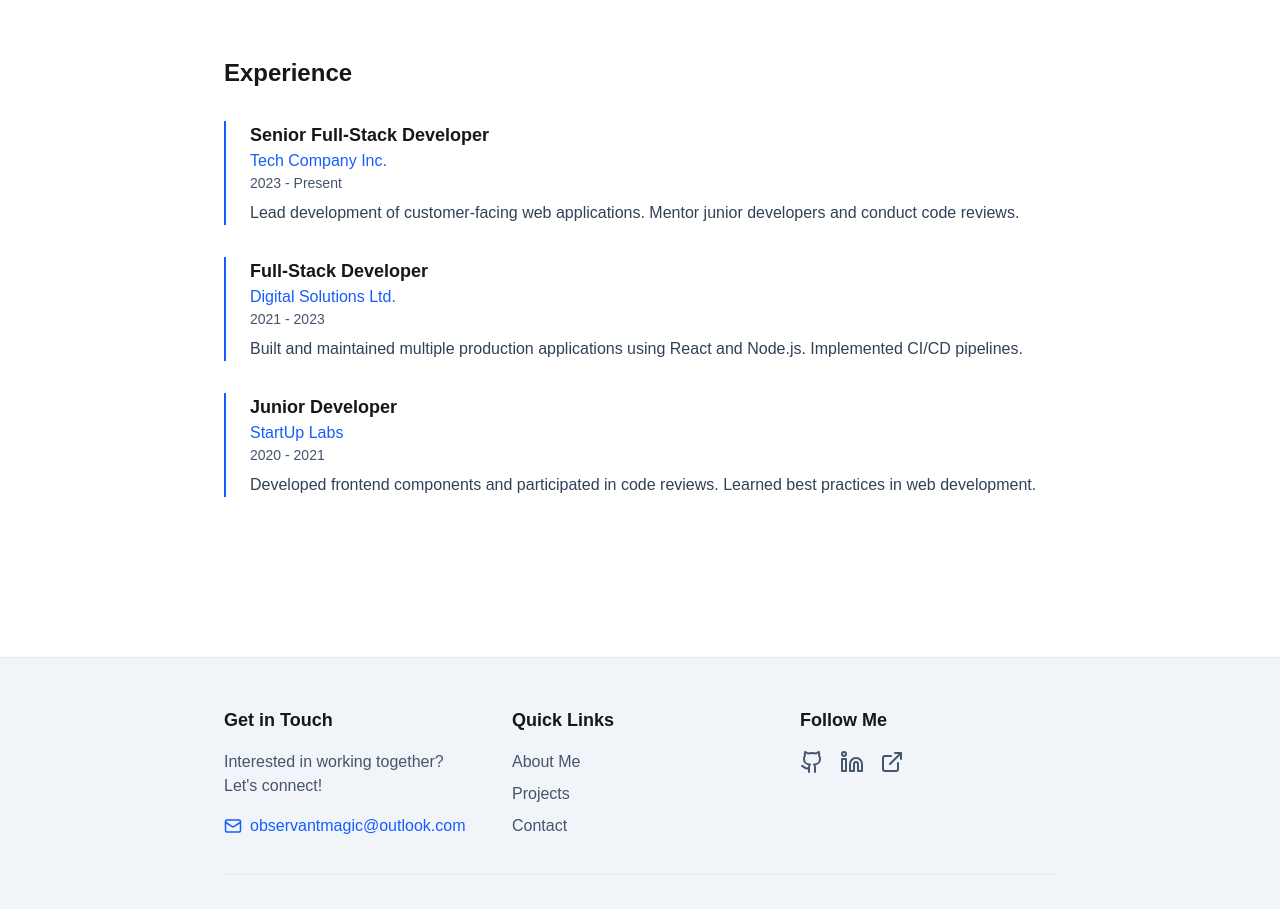
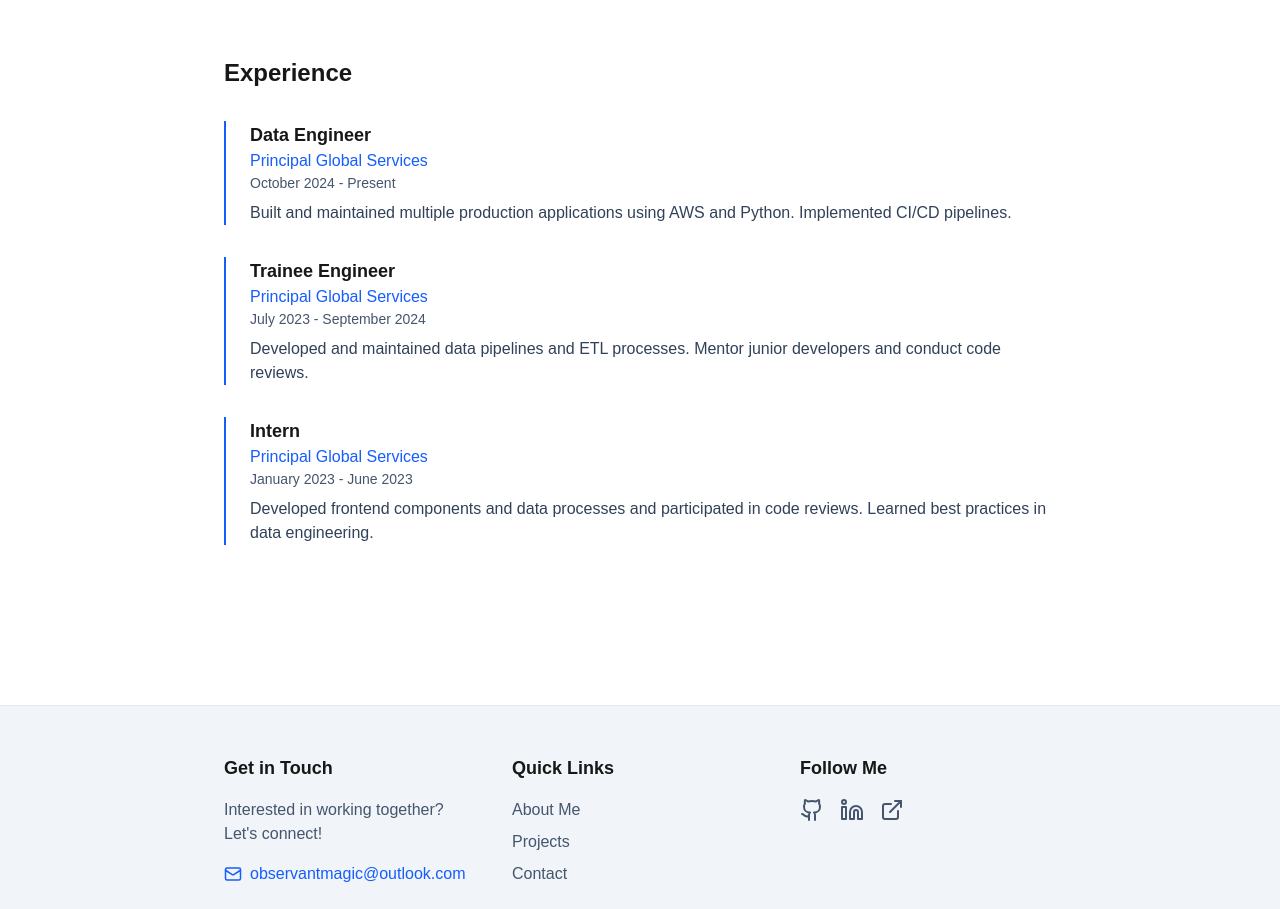
Before and after one commit to TackyEye/my-portfolio-website, a Next.js app: page /about in a window 1280 px wide. Shown: the part 1220-2129 px from the top of the page. Built offline with nearby package versions, Linux system fonts and the light colour scheme.

Commit message:
feat: update experience section to reflect current role as Data Engineer at Principal Global Services

```diff
--- a/src/app/about/page.tsx
+++ b/src/app/about/page.tsx
@@ -70,22 +70,22 @@ export default function About() {
         <div className="space-y-8">
           {[
             {
-              role: "Senior Full-Stack Developer",
-              company: "Tech Company Inc.",
-              period: "2023 - Present",
-              description: "Lead development of customer-facing web applications. Mentor junior developers and conduct code reviews.",
+              role: "Data Engineer",
+              company: "Principal Global Services",
+              period: "October 2024 - Present",
+              description: "Built and maintained multiple production applications using AWS and Python. Implemented CI/CD pipelines.",
             },
             {
-              role: "Full-Stack Developer",
-              company: "Digital Solutions Ltd.",
-              period: "2021 - 2023",
-              description: "Built and maintained multiple production applications using React and Node.js. Implemented CI/CD pipelines.",
+              role: "Trainee Engineer",
+              company: "Principal Global Services",
+              period: "July 2023 - September 2024",
+              description: "Developed and maintained data pipelines and ETL processes. Mentor junior developers and conduct code reviews.",
             },
             {
-              role: "Junior Developer",
-              company: "StartUp Labs",
-              period: "2020 - 2021",
-              description: "Developed frontend components and participated in code reviews. Learned best practices in web development.",
+              role: "Intern",
+              company: "Principal Global Services",
+              period: "January 2023 - June 2023",
+              description: "Developed frontend components and data processes and participated in code reviews. Learned best practices in data engineering.",
             },
           ].map((job, idx) => (
             <div key={idx} className="border-l-2 border-blue-600 dark:border-blue-400 pl-6">
```
